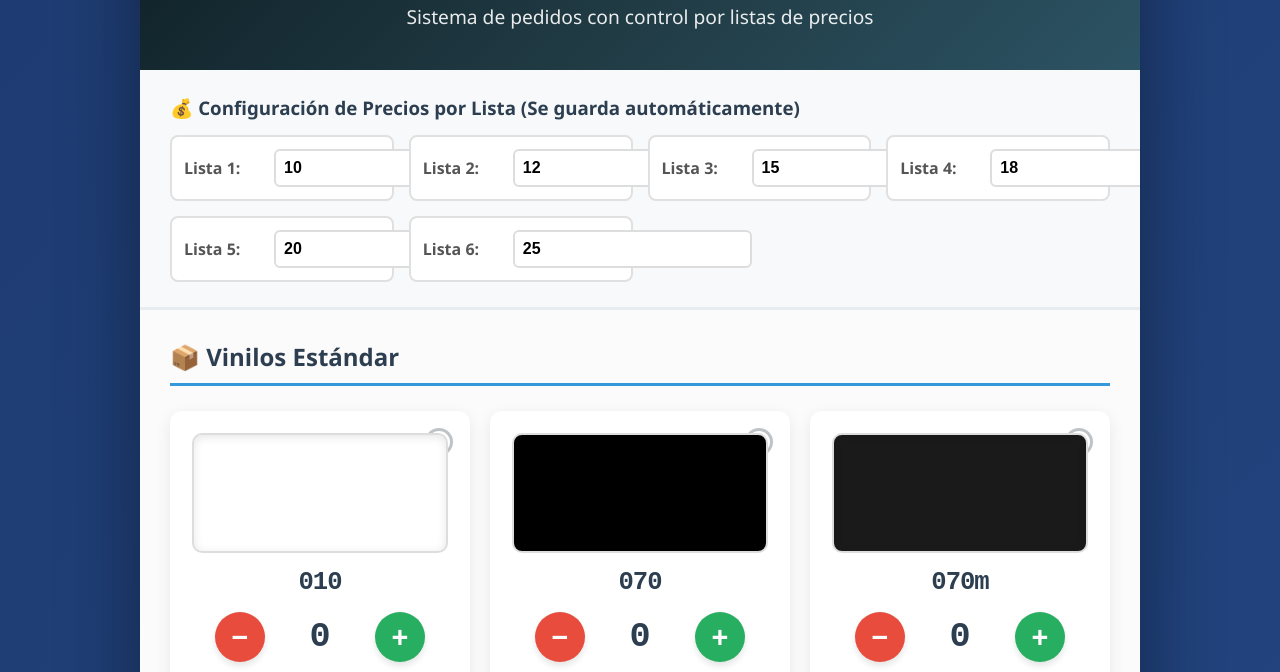
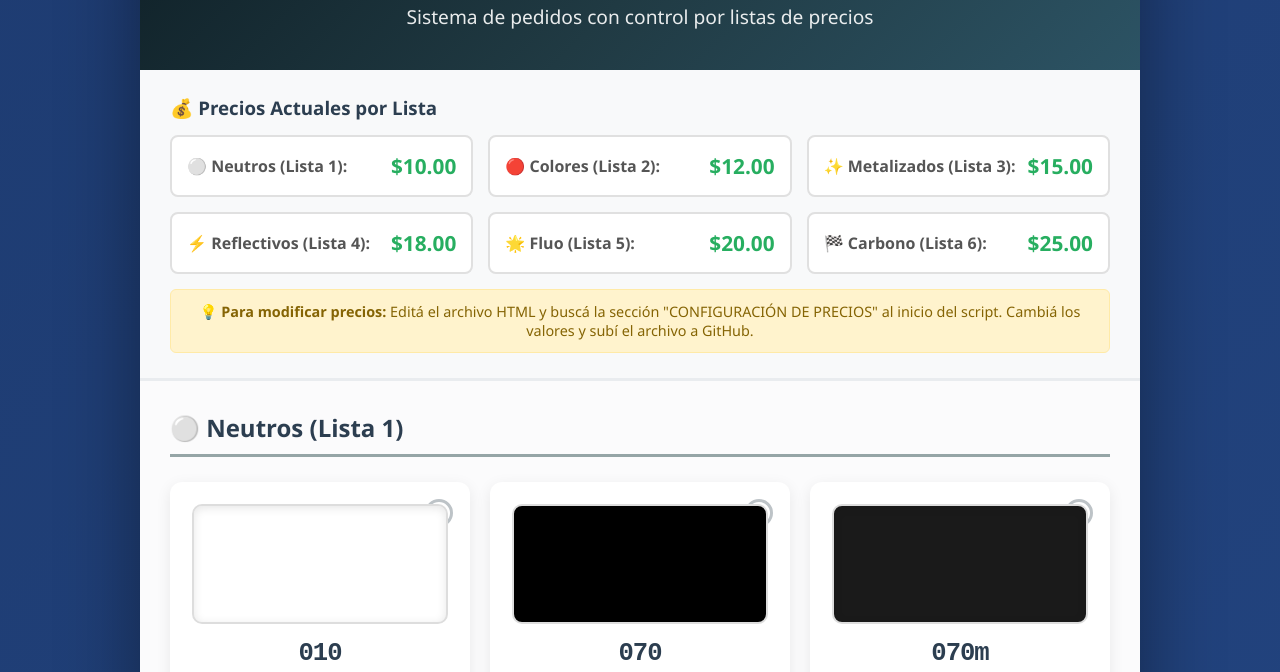
Before and after one commit to roachdesign/vinilos, a plain HTML site: page index.html in a window 1280 px wide. Shown: the part 128-800 px from the top of the page. Drawn offline with Linux system fonts and the light colour scheme.

Commit message:
Update index.html

```diff
--- a/index.html
+++ b/index.html
@@ -47,13 +47,13 @@
             font-weight: 300;
         }
 
-        .price-config {
+        .price-display {
             background: #f8f9fa;
             padding: 25px 30px;
             border-bottom: 3px solid #e9ecef;
         }
 
-        .price-config h3 {
+        .price-display h3 {
             margin-bottom: 15px;
             color: #2c3e50;
             display: flex;
@@ -63,33 +63,40 @@
 
         .price-grid {
             display: grid;
-            grid-template-columns: repeat(auto-fit, minmax(200px, 1fr));
+            grid-template-columns: repeat(auto-fit, minmax(250px, 1fr));
             gap: 15px;
         }
 
         .price-item {
-            display: flex;
-            align-items: center;
-            gap: 10px;
             background: white;
-            padding: 12px;
+            padding: 15px;
             border-radius: 8px;
             border: 2px solid #e0e0e0;
+            display: flex;
+            justify-content: space-between;
+            align-items: center;
         }
 
-        .price-item label {
+        .price-item .list-name {
             font-weight: 600;
             color: #555;
-            min-width: 80px;
         }
 
-        .price-item input {
-            flex: 1;
-            padding: 8px;
-            border: 2px solid #ddd;
+        .price-item .price-value {
+            font-size: 1.3em;
+            font-weight: 700;
+            color: #27ae60;
+        }
+
+        .edit-note {
+            margin-top: 15px;
+            padding: 12px;
+            background: #fff3cd;
+            border: 1px solid #ffeaa7;
             border-radius: 6px;
-            font-size: 1em;
-            font-weight: 600;
+            color: #856404;
+            font-size: 0.9em;
+            text-align: center;
         }
 
         .section {
@@ -108,9 +115,12 @@
             gap: 10px;
         }
 
-        .section-title.reflective { border-bottom-color: #f39c12; }
-        .section-title.fluo { border-bottom-color: #e74c3c; }
-        .section-title.carbon { border-bottom-color: #34495e; }
+        .section-title.neutros { border-bottom-color: #95a5a6; }
+        .section-title.colores { border-bottom-color: #e74c3c; }
+        .section-title.metalizados { border-bottom-color: #f39c12; }
+        .section-title.reflectivos { border-bottom-color: #3498db; }
+        .section-title.fluo { border-bottom-color: #2ecc71; }
+        .section-title.carbono { border-bottom-color: #34495e; }
 
         .color-grid {
             display: grid;
@@ -439,54 +449,67 @@
         <p>Sistema de pedidos con control por listas de precios</p>
     </header>
 
-    <div class="price-config">
-        <h3>💰 Configuración de Precios por Lista (Se guarda automáticamente)</h3>
+    <div class="price-display">
+        <h3>💰 Precios Actuales por Lista</h3>
         <div class="price-grid">
             <div class="price-item">
-                <label>Lista 1:</label>
-                <input type="number" id="priceList1" value="10" step="0.01" onchange="updatePrices()">
+                <span class="list-name">⚪ Neutros (Lista 1):</span>
+                <span class="price-value" id="displayPrice1">$5414.50</span>
             </div>
             <div class="price-item">
-                <label>Lista 2:</label>
-                <input type="number" id="priceList2" value="12" step="0.01" onchange="updatePrices()">
+                <span class="list-name">🔴 Colores (Lista 2):</span>
+                <span class="price-value" id="displayPrice2">$6630</span>
             </div>
             <div class="price-item">
-                <label>Lista 3:</label>
-                <input type="number" id="priceList3" value="15" step="0.01" onchange="updatePrices()">
+                <span class="list-name">✨ Metalizados (Lista 3):</span>
+                <span class="price-value" id="displayPrice3">$7514</span>
             </div>
             <div class="price-item">
-                <label>Lista 4:</label>
-                <input type="number" id="priceList4" value="18" step="0.01" onchange="updatePrices()">
+                <span class="list-name">⚡ Reflectivos (Lista 4):</span>
+                <span class="price-value" id="displayPrice4">$6298.50</span>
             </div>
             <div class="price-item">
-                <label>Lista 5:</label>
-                <input type="number" id="priceList5" value="20" step="0.01" onchange="updatePrices()">
+                <span class="list-name">🌟 Fluo (Lista 5):</span>
+                <span class="price-value" id="displayPrice5">$25967.50</span>
             </div>
             <div class="price-item">
-                <label>Lista 6:</label>
-                <input type="number" id="priceList6" value="25" step="0.01" onchange="updatePrices()">
+                <span class="list-name">🏁 Carbono (Lista 6):</span>
+                <span class="price-value" id="displayPrice6">$26000</span>
             </div>
+        </div>
+        <div class="edit-note">
+            <strong>💡 Para modificar precios:</strong> Editá el archivo HTML y buscá la sección "CONFIGURACIÓN DE PRECIOS" al inicio del script. Cambiá los valores y subí el archivo a GitHub.
         </div>
     </div>
 
     <div class="section">
-        <h2 class="section-title">📦 Vinilos Estándar</h2>
-        <div class="color-grid" id="gridStandard"></div>
+        <h2 class="section-title neutros">⚪ Neutros (Lista 1)</h2>
+        <div class="color-grid" id="gridNeutros"></div>
     </div>
 
     <div class="section">
-        <h2 class="section-title reflective">⚡ Reflectivos</h2>
-        <div class="color-grid" id="gridReflective"></div>
+        <h2 class="section-title colores">🔴 Colores (Lista 2)</h2>
+        <div class="color-grid" id="gridColores"></div>
     </div>
 
     <div class="section">
-        <h2 class="section-title fluo">🌟 Fluo</h2>
+        <h2 class="section-title metalizados">✨ Metalizados (Lista 3)</h2>
+        <div class="color-grid" id="gridMetalizados"></div>
+    </div>
+
+    <div class="section">
+        <h2 class="section-title reflectivos">⚡ Reflectivos (Lista 4)</h2>
+        <div class="color-grid" id="gridReflectivos"></div>
+    </div>
+
+    <div class="section">
+        <h2 class="section-title fluo">🌟 Fluo (Lista 5)</h2>
         <div class="color-grid" id="gridFluo"></div>
     </div>
 
     <div class="section">
-        <h2 class="section-title carbon">🏁 Carbono</h2>
-        <div class="color-grid" id="gridCarbon"></div>
+        <h2 class="section-title carbono">🏁 Carbono (Lista 6)</h2>
+        <div class="color-grid" id="gridCarbono"></div>
     </div>
 
     <div class="controls">
@@ -517,15 +540,34 @@
     </div>
 </div>
 
-<div class="notification" id="notification">Precios actualizados</div>
+<div class="notification" id="notification">Pedido guardado</div>
 
 <script>
-    // CONFIGURACIÓN DE COLORES - Modificá los códigos HEX aquí según necesites
+    // ============================================
+    // CONFIGURACIÓN DE PRECIOS - EDITAR AQUÍ
+    // ============================================
+    // Modificá estos valores y subí el archivo a GitHub para actualizar permanentemente
+
+    const PRICES = {
+        1: 10.00,   // Neutros
+        2: 12.00,   // Colores
+        3: 15.00,   // Metalizados
+        4: 18.00,   // Reflectivos
+        5: 20.00,   // Fluo
+        6: 25.00    // Carbono
+    };
+
+    // ============================================
+    // CONFIGURACIÓN DE COLORES - EDITAR AQUÍ LOS TONOS HEX
+    // ============================================
+
     const colorData = {
-        standard: [
+        neutros: [
             { code: '010', color: '#FFFFFF', list: 1, step: 1 },
             { code: '070', color: '#000000', list: 1, step: 1 },
-            { code: '070m', color: '#1a1a1a', list: 1, step: 1 },
+            { code: '070m', color: '#1a1a1a', list: 1, step: 1 }
+        ],
+        colores: [
             { code: '021', color: '#FFD700', list: 2, step: 1 },
             { code: '031', color: '#DC143C', list: 2, step: 1 },
             { code: '031m', color: '#B22222', list: 2, step: 2 }, // Múltiplos de 2
@@ -536,25 +578,28 @@
             { code: '054', color: '#40E0D0', list: 2, step: 1 },
             { code: '057', color: '#0047AB', list: 2, step: 1 },
             { code: '057m', color: '#191970', list: 2, step: 2 }, // Múltiplos de 2
-            { code: '064', color: '#56de0d', list: 2, step: 1 },
+            { code: '064', color: '#90EE90', list: 2, step: 1 }
+        ],
+        metalizados: [
             { code: '090', color: '#A9A9A9', list: 3, step: 1 },
-            { code: '091', color: '#b5972b', list: 3, step: 1 },
+            { code: '091', color: '#FFD700', list: 3, step: 1 },
             { code: '092', color: '#B87333', list: 3, step: 1 }
         ],
-        reflective: [
+        reflectivos: [
             { code: 'Blanco Reflex', color: '#F5F5F5', list: 4, step: 1 },
+            { code: 'Rojo Reflex', color: '#FF0000', list: 4, step: 1 },
             { code: 'Naranja Reflex', color: '#FF4500', list: 4, step: 1 },
             { code: 'Azul Reflex', color: '#0047AB', list: 4, step: 1 },
             { code: 'Amarillo Reflex', color: '#DAA520', list: 4, step: 1 },
             { code: 'Verde Reflex', color: '#006400', list: 4, step: 1 }
         ],
         fluo: [
-            { code: 'Amarillo Fluo', color: '#edff24', list: 5, step: 1 },
+            { code: 'Amarillo Fluo', color: '#ADFF2F', list: 5, step: 1 },
             { code: 'Naranja Fluo', color: '#FF8C00', list: 5, step: 1 },
             { code: 'Rosa Fluo', color: '#FF1493', list: 5, step: 1 },
             { code: 'Verde Fluo', color: '#00FF00', list: 5, step: 1 }
         ],
-        carbon: [
+        carbono: [
             { code: 'Carbono Negro', color: 'carbon-black', list: 6, step: 1, isCarbon: true },
             { code: 'Carbono Blanco', color: 'carbon-white', list: 6, step: 1, isCarbon: true },
             { code: 'Carbono Transparente', color: 'carbon-transparent', list: 6, step: 1, isCarbon: true },
@@ -562,20 +607,31 @@
         ]
     };
 
-    let prices = { 1: 10, 2: 12, 3: 15, 4: 18, 5: 20, 6: 25 };
     let orderState = {};
 
     function init() {
         loadData();
+        updatePriceDisplay();
         renderAll();
         updateTotal();
     }
 
+    function updatePriceDisplay() {
+        document.getElementById('displayPrice1').textContent = `$${PRICES[1].toFixed(2)}`;
+        document.getElementById('displayPrice2').textContent = `$${PRICES[2].toFixed(2)}`;
+        document.getElementById('displayPrice3').textContent = `$${PRICES[3].toFixed(2)}`;
+        document.getElementById('displayPrice4').textContent = `$${PRICES[4].toFixed(2)}`;
+        document.getElementById('displayPrice5').textContent = `$${PRICES[5].toFixed(2)}`;
+        document.getElementById('displayPrice6').textContent = `$${PRICES[6].toFixed(2)}`;
+    }
+
     function renderAll() {
-        renderGrid('gridStandard', colorData.standard);
-        renderGrid('gridReflective', colorData.reflective);
+        renderGrid('gridNeutros', colorData.neutros);
+        renderGrid('gridColores', colorData.colores);
+        renderGrid('gridMetalizados', colorData.metalizados);
+        renderGrid('gridReflectivos', colorData.reflectivos);
         renderGrid('gridFluo', colorData.fluo);
-        renderGrid('gridCarbon', colorData.carbon);
+        renderGrid('gridCarbono', colorData.carbono);
     }
 
     function renderGrid(gridId, colors) {
@@ -584,7 +640,7 @@
 
         colors.forEach(item => {
             const state = orderState[item.code] || { selected: false, meters: 0 };
-            const price = prices[item.list];
+            const price = PRICES[item.list];
             const subtotal = state.meters * price;
 
             const card = document.createElement('div');
@@ -663,20 +719,6 @@
         updateTotal();
     }
 
-    function updatePrices() {
-        prices[1] = parseFloat(document.getElementById('priceList1').value) || 0;
-        prices[2] = parseFloat(document.getElementById('priceList2').value) || 0;
-        prices[3] = parseFloat(document.getElementById('priceList3').value) || 0;
-        prices[4] = parseFloat(document.getElementById('priceList4').value) || 0;
-        prices[5] = parseFloat(document.getElementById('priceList5').value) || 0;
-        prices[6] = parseFloat(document.getElementById('priceList6').value) || 0;
-
-        saveData();
-        renderAll();
-        updateTotal();
-        showNotification('Precios guardados');
-    }
-
     function updateTotal() {
         let total = 0;
         let totalMeters = 0;
@@ -687,7 +729,7 @@
             if (state.selected && state.meters > 0) {
                 const color = findColor(code);
                 if (color) {
-                    total += state.meters * prices[color.list];
+                    total += state.meters * PRICES[color.list];
                     totalMeters += state.meters;
                     itemCount++;
                 }
@@ -700,12 +742,26 @@
     }
 
     function findColor(code) {
-        const all = [...colorData.standard, ...colorData.reflective, ...colorData.fluo, ...colorData.carbon];
+        const all = [
+            ...colorData.neutros,
+            ...colorData.colores,
+            ...colorData.metalizados,
+            ...colorData.reflectivos,
+            ...colorData.fluo,
+            ...colorData.carbono
+        ];
         return all.find(c => c.code === code);
     }
 
     function selectAll() {
-        const all = [...colorData.standard, ...colorData.reflective, ...colorData.fluo, ...colorData.carbon];
+        const all = [
+            ...colorData.neutros,
+            ...colorData.colores,
+            ...colorData.metalizados,
+            ...colorData.reflectivos,
+            ...colorData.fluo,
+            ...colorData.carbono
+        ];
         all.forEach(item => {
             if (!orderState[item.code]) orderState[item.code] = { selected: true, meters: 0 };
             else orderState[item.code].selected = true;
@@ -742,7 +798,7 @@
             const state = orderState[code];
             if (state.selected && state.meters > 0) {
                 const color = findColor(code);
-                const price = prices[color.list];
+                const price = PRICES[color.list];
                 const subtotal = state.meters * price;
                 items.push({ ...color, meters: state.meters, price, subtotal });
                 total += subtotal;
@@ -800,11 +856,11 @@
             const state = orderState[code];
             if (state.selected && state.meters > 0) {
                 const color = findColor(code);
-                const price = prices[color.list];
+                const price = PRICES[color.list];
                 const subtotal = state.meters * price;
                 content += `${code}\n`;
                 content += `  Metros: ${state.meters}m\n`;
-                content += `  Precio: $${price.toFixed(2)}/m (Lista ${color.list})\n`;
+                content += `  Precio: $${price.toFixed(2)}/m\n`;
                 content += `  Subtotal: $${subtotal.toFixed(2)}\n\n`;
                 total += subtotal;
             }
@@ -832,24 +888,12 @@
     }
 
     function saveData() {
-        localStorage.setItem('vinylOrder_v3', JSON.stringify(orderState));
-        localStorage.setItem('vinylPrices_v3', JSON.stringify(prices));
+        localStorage.setItem('vinylOrder_v5', JSON.stringify(orderState));
     }
 
     function loadData() {
-        const saved = localStorage.getItem('vinylOrder_v3');
+        const saved = localStorage.getItem('vinylOrder_v5');
         if (saved) orderState = JSON.parse(saved);
-
-        const savedPrices = localStorage.getItem('vinylPrices_v3');
-        if (savedPrices) {
-            prices = JSON.parse(savedPrices);
-            document.getElementById('priceList1').value = prices[1];
-            document.getElementById('priceList2').value = prices[2];
-            document.getElementById('priceList3').value = prices[3];
-            document.getElementById('priceList4').value = prices[4];
-            document.getElementById('priceList5').value = prices[5];
-            document.getElementById('priceList6').value = prices[6];
-        }
     }
 
     document.getElementById('orderModal').addEventListener('click', e => {
@@ -860,5 +904,4 @@
 </script>
 
 </body>
-
 </html>
```
